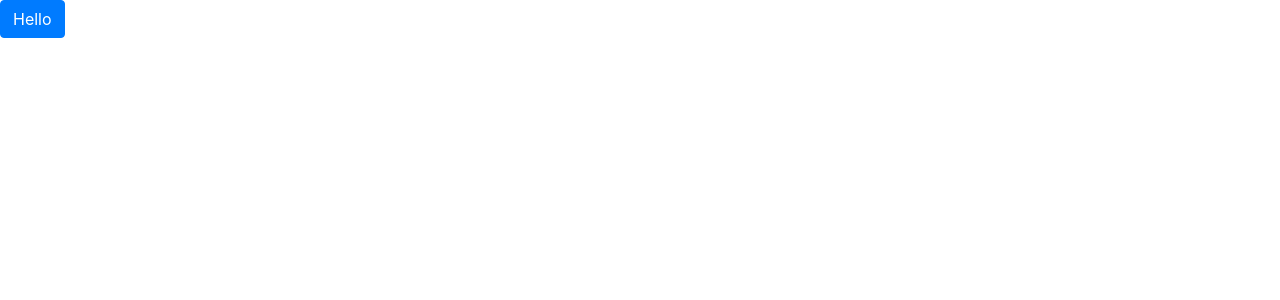
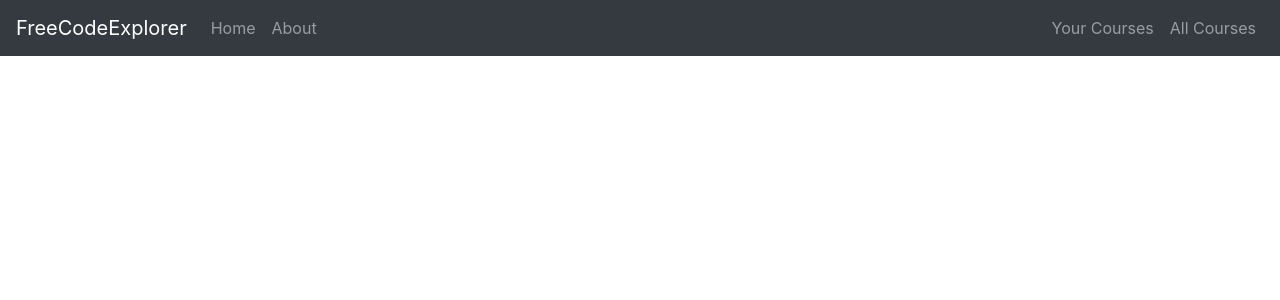
Before and after one commit to nstranquist/FreeCodeExplorer, a React (Create React App) app: page / in a window 1280 px wide. Shown: the top 300 px of the page. Built offline with nearby package versions, Linux system fonts and the light colour scheme.

Commit message:
implement navbar

```diff
--- a/src/App.js
+++ b/src/App.js
@@ -1,13 +1,10 @@
 import React from 'react';
-import { Button } from 'react-bootstrap';
-
-import 'bootstrap/dist/css/bootstrap.min.css';
-
+import { MyNavbar } from './components/layout/Navbar';
 
 function App() {
   return (
     <div>
-      <Button>Hello</Button>
+      <MyNavbar />
     </div>
   );
 }
--- /dev/null
+++ b/src/components/layout/Navbar.jsx
@@ -0,0 +1,36 @@
+import React from 'react'
+import { Navbar, Nav, Container, NavDropdown } from 'react-bootstrap'
+
+export const MyNavbar = () => {
+  return (
+    <Navbar collapseOnSelect expand="md" bg="dark" variant="dark">
+      <Navbar.Brand href="#home">FreeCodeExplorer</Navbar.Brand>
+      <Navbar.Toggle aria-controls="responsive-navbar-nav" />
+      <Navbar.Collapse id="responsive-navbar-nav">
+        <Nav className="mr-auto">
+          <Nav.Link href="#home">Home</Nav.Link>
+          <Nav.Link href="#about">About</Nav.Link>
+        </Nav>
+        <Nav>
+          <Nav.Link href="#your-courses">Your Courses</Nav.Link>
+          <Nav.Link href="#all-courses">All Courses</Nav.Link>
+        </Nav>
+      </Navbar.Collapse>
+    </Navbar>
+  )
+}
+
+// search bar (optional):
+/* <Form inline>
+    <FormControl type="text" placeholder="Search" className="mr-sm-2" />
+    <Button variant="outline-info">Search</Button>
+  </Form> */
+
+// dropdown code:
+/* <NavDropdown title="More" id="collasible-nav-dropdown">
+<NavDropdown.Item href="#action/3.1">Action</NavDropdown.Item>
+<NavDropdown.Item href="#action/3.2">Another action</NavDropdown.Item>
+<NavDropdown.Item href="#action/3.3">Something</NavDropdown.Item>
+<NavDropdown.Divider />
+<NavDropdown.Item href="#action/3.4">Separated link</NavDropdown.Item>
+</NavDropdown> */
--- a/src/index.js
+++ b/src/index.js
@@ -2,6 +2,7 @@ import React from 'react';
 import ReactDOM from 'react-dom';
 import App from './App';
 import './index.css';
+import 'bootstrap/dist/css/bootstrap.min.css';
 import * as serviceWorker from './serviceWorker';
 
 ReactDOM.render(<App />, document.getElementById('root'));
```
